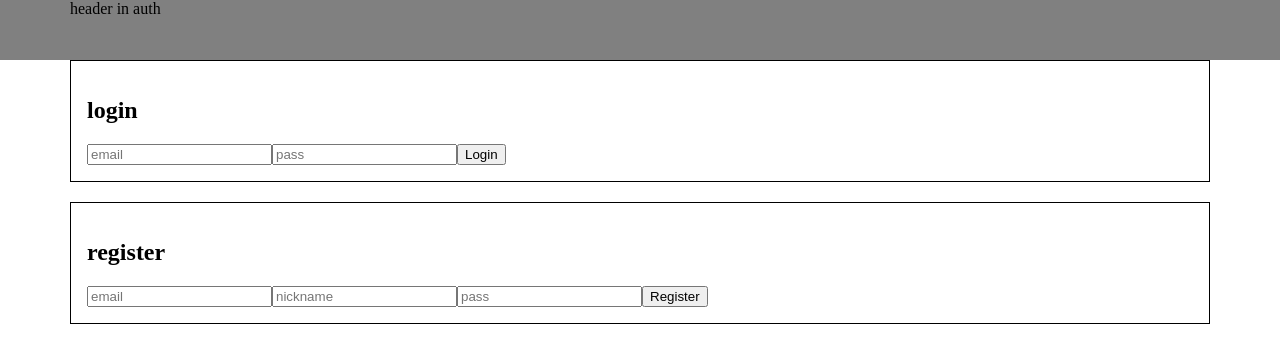
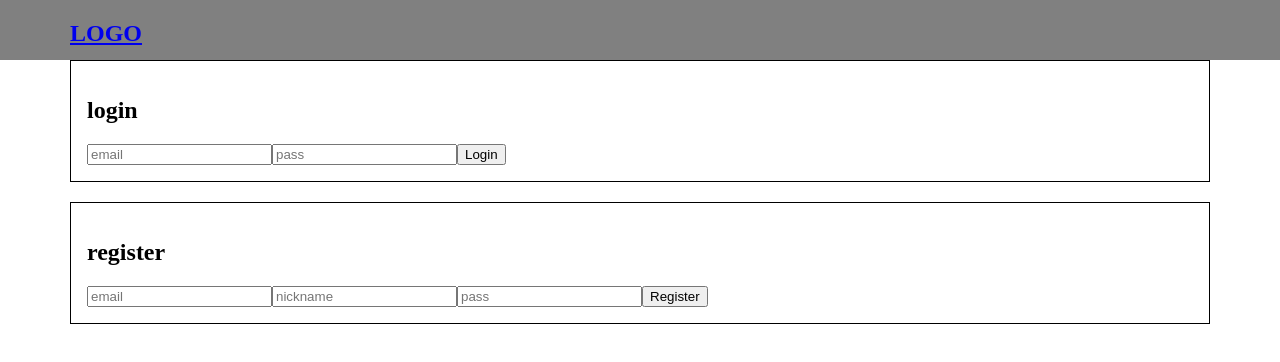
Before and after one commit to drunkerbull/timer-front, an Angular app: page / in a window 1280 px wide. Shown: the top 362 px of the page. Built offline with nearby package versions, Linux system fonts and the light colour scheme.

Commit message:
init header save

```diff
--- a/src/app/app-routing.module.ts
+++ b/src/app/app-routing.module.ts
@@ -8,7 +8,6 @@ const routes: Routes = [
     loadChildren: () => import('./layouts/guest/guest-routing.module').then(mod => mod.GuestRoutingModule)
   }, {
     path: 'user',
-    canActivate: [AuthGuard],
     loadChildren: () => import('./layouts/user/user-routing.module').then(mod => mod.UserRoutingModule)
   }
 ];
--- a/src/app/app.component.html
+++ b/src/app/app.component.html
@@ -1 +1,3 @@
+<app-header></app-header>
+
 <router-outlet></router-outlet>
--- a/src/app/layouts/components/header/header.component.html
+++ b/src/app/layouts/components/header/header.component.html
@@ -1,5 +1,13 @@
 <div class="header">
   <div class="container">
-    <ng-content></ng-content>
+    <div class="header-box">
+      <div class="logo">
+        <h2><a [routerLink]="['/']">LOGO</a></h2>
+      </div>
+      <div *ngIf="storageService.userLogged">
+        User in system
+        <button (click)="storageService.logout()">Logout</button>
+      </div>
+    </div>
   </div>
 </div>
--- a/src/app/layouts/components/header/header.component.scss
+++ b/src/app/layouts/components/header/header.component.scss
@@ -7,3 +7,10 @@
   display: block;
   background: grey;
 }
+.header-box{
+  display: flex;
+  align-items: center;
+  .logo{
+    margin-right: 16px;
+  }
+}
--- a/src/app/layouts/components/header/header.component.ts
+++ b/src/app/layouts/components/header/header.component.ts
@@ -1,13 +1,15 @@
 import {Component, OnInit} from '@angular/core';
+import {BaseComponent} from '../../../shared/components/base.component';
 
 @Component({
   selector: 'app-header',
   templateUrl: './header.component.html',
   styleUrls: ['./header.component.scss']
 })
-export class HeaderComponent implements OnInit {
+export class HeaderComponent extends BaseComponent implements OnInit {
 
   constructor() {
+    super()
   }
 
   ngOnInit() {
--- a/src/app/layouts/guest/guest.component.html
+++ b/src/app/layouts/guest/guest.component.html
@@ -1,8 +1,3 @@
-<app-header>
-  header in auth
-</app-header>
-
-
 <app-page>
   <div>
     <app-login>
--- a/src/app/layouts/user/user.component.html
+++ b/src/app/layouts/user/user.component.html
@@ -1,7 +1,3 @@
-<app-header>
-  header in user
-</app-header>
-
 <app-page>
   <p>user works!</p>
 </app-page>
--- a/src/app/layouts/user/user.module.ts
+++ b/src/app/layouts/user/user.module.ts
@@ -1,15 +1,13 @@
 import {NgModule} from '@angular/core';
 import {UserComponent} from './user.component';
 import {SharedModule} from '../../shared/shared.module';
-import {AppModule} from '../../app.module';
 
 @NgModule({
   declarations: [
     UserComponent
   ],
   imports: [
-    SharedModule,
-    AppModule
+    SharedModule
   ]
 })
 export class UserModule {
--- a/src/app/shared/services/storage.service.ts
+++ b/src/app/shared/services/storage.service.ts
@@ -1,10 +1,11 @@
 import {Injectable} from '@angular/core';
+import {Router} from '@angular/router';
 
 @Injectable()
 export class StorageService {
   static USER_TOKEN: string = 'timer-token';
 
-  constructor() {
+  constructor(public router: Router) {
   }
 
   get(key: string) {
@@ -21,7 +22,11 @@ export class StorageService {
 
   logout() {
     this.delete(StorageService.USER_TOKEN);
+    this.router.navigate(['/user']);
   }
 
+  get userLogged() {
+    return this.get(StorageService.USER_TOKEN);
+  }
 
 }
```
